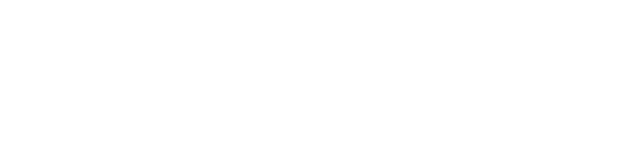
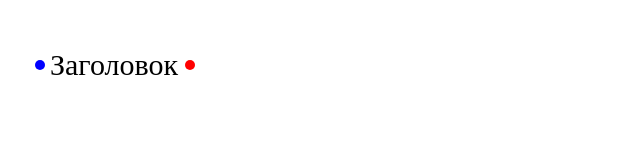
Before and after one commit to AndrAnn/homework, a plain HTML site: page lesson31/index.html in a window 1280 px wide. Shown: the whole page, without its empty margins (0-640 px from the left). Drawn offline with Linux system fonts and the light colour scheme.

Commit message:
lesson31

```diff
--- a/lesson31/css/style.css
+++ b/lesson31/css/style.css
@@ -0,0 +1,25 @@
+.title{
+    font-size: 30px;
+    margin: 50px;
+    position: relative;
+}
+.title::before{
+    content: "";
+    width: 10px;
+    height: 10px;
+    border-radius: 50%;
+    background-color: blue;
+    position: absolute;
+    top: 10px;
+    left: -15px;
+}
+.title::after{
+    content: "";
+    width: 10px;
+    height: 10px;
+    border-radius: 50%;
+    background-color: red;
+    position: absolute;
+    top: 10px;
+    left: 135px;
+}
--- a/lesson31/index.html
+++ b/lesson31/index.html
@@ -11,7 +11,14 @@
 </head>
 
 <body>
-    <!-- -->
+    <!--Создайте 2 псевдоэлемента для заголовка с классом "title".
+        Оба должны иметь размер 10х10 пикселей и скруглённые углы,
+        before должен быть синего цвета, а after - красного.
+        Оба элемента разместите относительно заголовка с помощью абсолютного
+        позиционирования. По вертикали оба псевдоэлемента должны быть
+        выровнены по центру. По горизонтали - before слева от заголовка,
+        а after - справа.-->
+        <div class="title">Заголовок</div>
 </body>
 
 </html>
```
